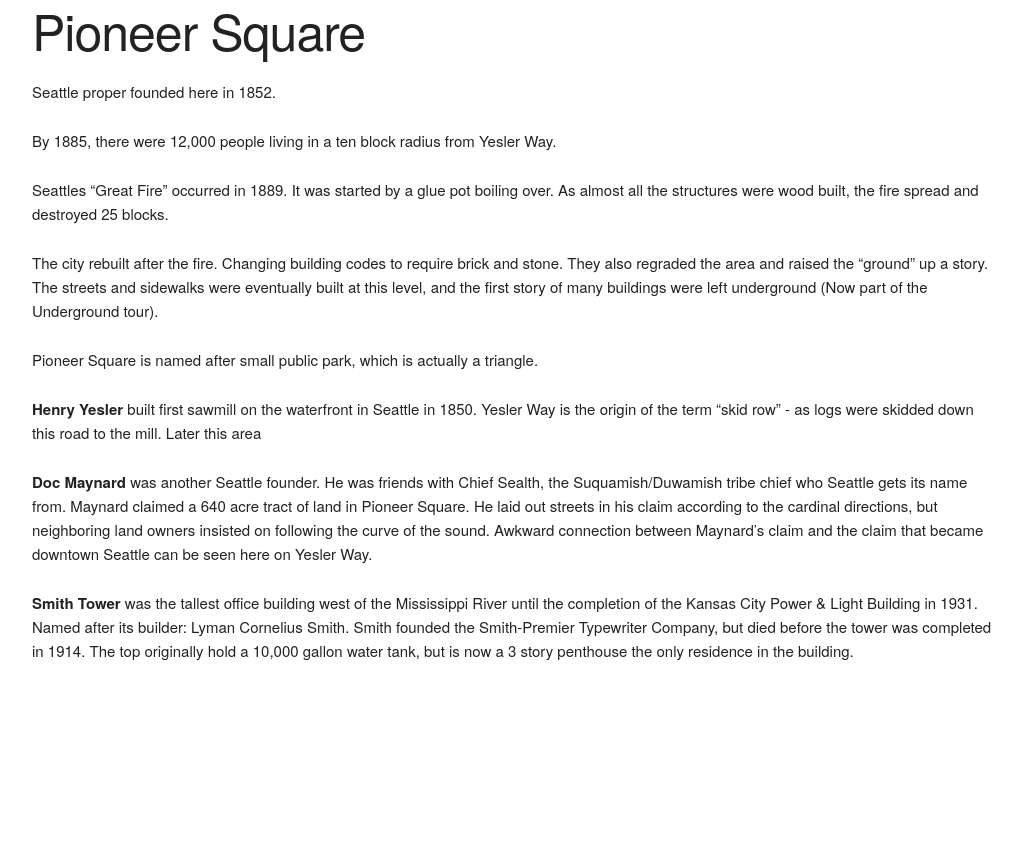
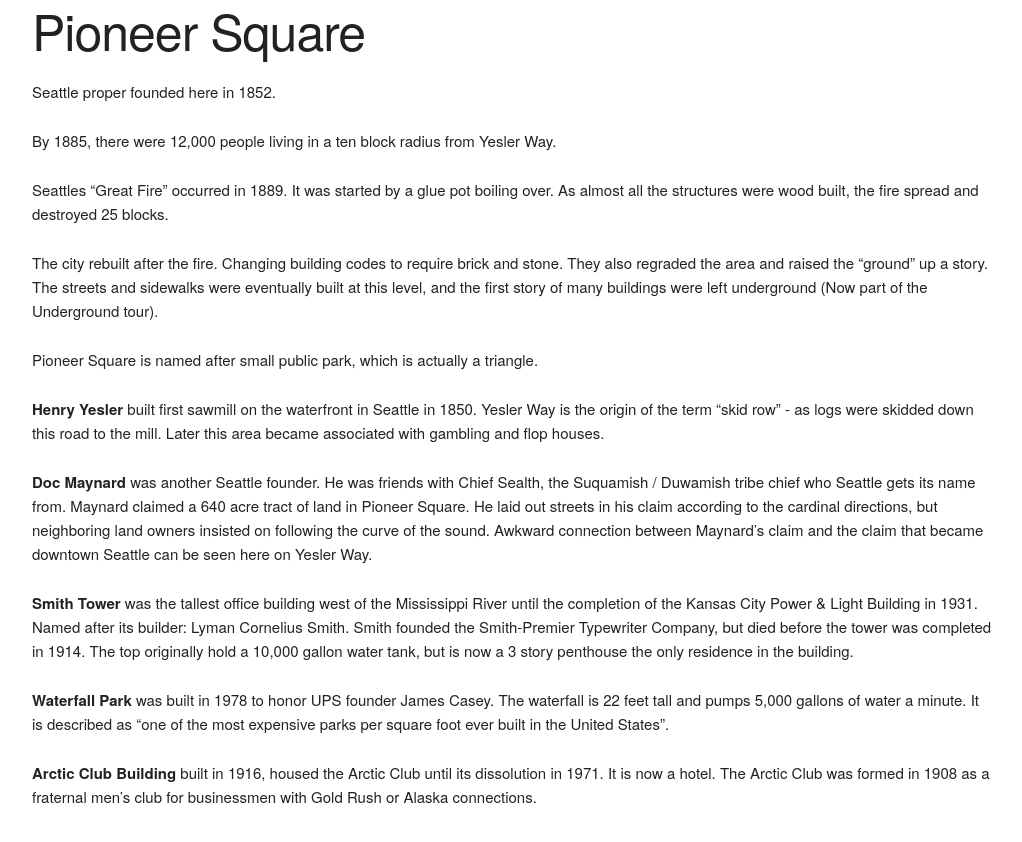
Before and after one commit to vlandham/seattle-tour, a Jekyll site: the page built from _areas/pioneer-square.md, in a window 1280 px wide. Shown: the top 842 px of the page, without its empty margins (128-1150 px from the left). Built offline with Jekyll 4.4.1, drawn with Linux system fonts in a browser that asks for light colours.

Commit message:
pioneer square

```diff
--- a/_areas/pioneer-square.md
+++ b/_areas/pioneer-square.md
@@ -16,9 +16,13 @@
 
 Pioneer Square is named after small public park, which is actually a triangle.
 
-**Henry Yesler** built first sawmill on the waterfront in Seattle in 1850. Yesler Way is the origin of the term "skid row" - as logs were skidded down this road to the mill. Later this area
+**Henry Yesler** built first sawmill on the waterfront in Seattle in 1850. Yesler Way is the origin of the term "skid row" - as logs were skidded down this road to the mill. Later this area became associated with gambling and flop houses.
 
 
-**Doc Maynard** was another Seattle founder. He was friends with Chief Sealth, the Suquamish/Duwamish tribe chief who Seattle gets its name from. Maynard claimed a 640 acre tract of land in Pioneer Square. He laid out streets in his claim according to the cardinal directions, but neighboring land owners insisted on following the curve of the sound. Awkward connection between Maynard's claim and the claim that became downtown Seattle can be seen here on Yesler Way.
+**Doc Maynard** was another Seattle founder. He was friends with Chief Sealth, the Suquamish / Duwamish tribe chief who Seattle gets its name from. Maynard claimed a 640 acre tract of land in Pioneer Square. He laid out streets in his claim according to the cardinal directions, but neighboring land owners insisted on following the curve of the sound. Awkward connection between Maynard's claim and the claim that became downtown Seattle can be seen here on Yesler Way.
 
 **Smith Tower** was the tallest office building west of the Mississippi River until the completion of the Kansas City Power & Light Building in 1931. Named after its builder: Lyman Cornelius Smith. Smith founded the Smith-Premier Typewriter Company, but died before the tower was completed in 1914. The top originally hold a 10,000 gallon water tank, but is now a 3 story penthouse the only residence in the building.
+
+**Waterfall Park** was built in 1978 to honor UPS founder James Casey. The waterfall is 22 feet tall and pumps 5,000 gallons of water a minute. It is described as "one of the most expensive parks per square foot ever built in the United States".
+
+**Arctic Club Building** built in 1916, housed the Arctic Club until its dissolution in 1971. It is now a hotel. The Arctic Club was formed in 1908 as a fraternal men's club for businessmen with Gold Rush or Alaska connections.
--- a/_data/pioneer-square.json
+++ b/_data/pioneer-square.json
@@ -0,0 +1,5 @@
+{
+  "locations": [
+    {"id":"smith tower", "name": "Smith Tower", "loc": []}
+  ]
+}
```
Also changed, not shown: _areas/downtown.md (added, +6 -0 lines), 1 other file.
